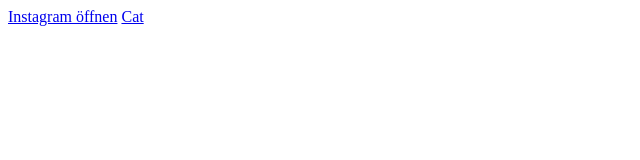
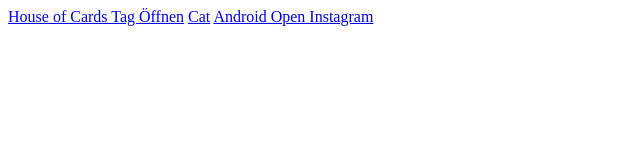
Before and after one commit to CodeLittleToImprove/Cosplay_bingo, a plain HTML site: page test.html in a window 1280 px wide. Shown: the whole page, without its empty margins (0-640 px from the left). Drawn offline with Linux system fonts and the light colour scheme.

Commit message:
test insta handling

```diff
--- a/test.html
+++ b/test.html
@@ -6,7 +6,8 @@
   <base href="index.html">
 </head>
 <body>
-	<a href="https://www.instagram.com/explore/tags/houseofcards/" target="_blank">Instagram öffnen</a>
+	<a href="https://www.instagram.com/explore/tags/houseofcards/" target="_blank">House of Cards Tag Öffnen</a>
 	<a href="instagram://tag?name=cat">Cat</a>
+	<a href = "http://instagr.am/p/">Android Open Instagram</a>
 </body>
 </html>
```
